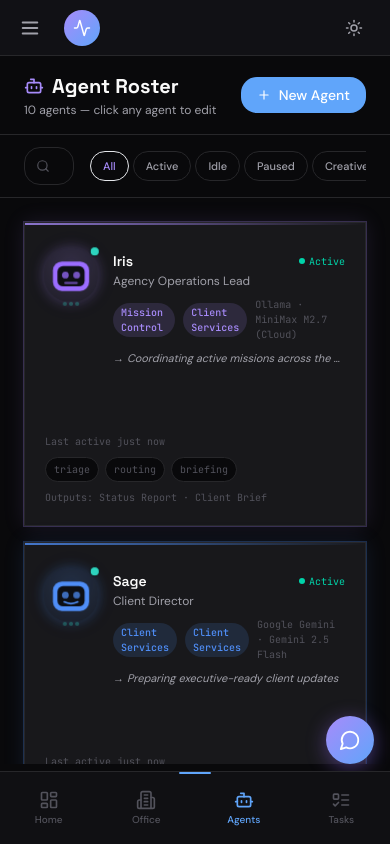
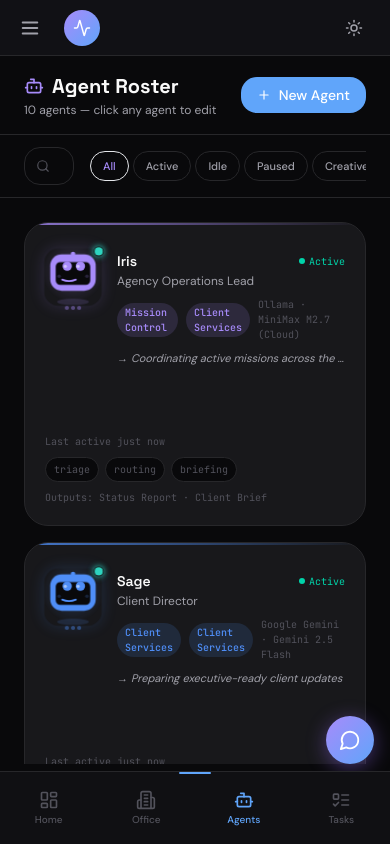
Before and after one commit to moeadas/mission-control, a Next.js app: page /agents in a window 390 px wide. Built offline with nearby package versions, Linux system fonts and the light colour scheme.

Commit message:
fix: improve card design, fix theme consistency, fix hover contrast

```diff
--- a/src/app/pipeline/page.tsx
+++ b/src/app/pipeline/page.tsx
@@ -149,7 +149,7 @@ export default function PipelinesPage() {
                     {/* Header */}
                     <div className="flex items-start justify-between mb-3">
                       <div className="flex-1 min-w-0">
-                        <h3 className="text-sm font-semibold text-[var(--text-primary)] group-hover:text-white transition-colors truncate">
+                        <h3 className="text-sm font-semibold transition-colors truncate" style={{ color: 'var(--text-primary)' }}>
                           {pipeline.name}
                         </h3>
                         <div className="flex items-center gap-2 mt-1">
--- a/src/components/agents/AgentBot.tsx
+++ b/src/components/agents/AgentBot.tsx
@@ -3,73 +3,6 @@
 import React from 'react'
 import { clsx } from 'clsx'
 import { BotAnimation } from '@/lib/types'
-
-const BOT_FACES: Record<string, React.ReactNode> = {
-  'bot-purple': (
-    <svg viewBox="0 0 40 40" fill="none" xmlns="http://www.w3.org/2000/svg">
-      <rect x="4" y="8" width="32" height="26" rx="8" fill="#9b6dff" />
-      <rect x="8" y="12" width="24" height="18" rx="5" fill="#0d0f14" />
-      <circle cx="15" cy="20" r="3" fill="#9b6dff" className="animate-pulse" />
-      <circle cx="25" cy="20" r="3" fill="#9b6dff" className="animate-pulse" />
-      <rect x="14" y="26" width="12" height="2" rx="1" fill="#9b6dff" opacity="0.6" />
-    </svg>
-  ),
-  'bot-cyan': (
-    <svg viewBox="0 0 40 40" fill="none" xmlns="http://www.w3.org/2000/svg">
-      <rect x="4" y="8" width="32" height="26" rx="8" fill="#00d4aa" />
-      <rect x="8" y="12" width="24" height="18" rx="5" fill="#0d0f14" />
-      <circle cx="15" cy="20" r="3" fill="#00d4aa" className="animate-pulse" />
-      <circle cx="25" cy="20" r="3" fill="#00d4aa" className="animate-pulse" />
-      <path d="M13 26 Q20 30 27 26" stroke="#00d4aa" strokeWidth="1.5" fill="none" strokeLinecap="round" />
-    </svg>
-  ),
-  'bot-orange': (
-    <svg viewBox="0 0 40 40" fill="none" xmlns="http://www.w3.org/2000/svg">
-      <rect x="4" y="8" width="32" height="26" rx="8" fill="#ff7c42" />
-      <rect x="8" y="12" width="24" height="18" rx="5" fill="#0d0f14" />
-      <rect x="12" y="18" width="6" height="4" rx="1" fill="#ff7c42" />
-      <rect x="22" y="18" width="6" height="4" rx="1" fill="#ff7c42" />
-      <rect x="15" y="26" width="10" height="2" rx="1" fill="#ff7c42" opacity="0.6" />
-    </svg>
-  ),
-  'bot-pink': (
-    <svg viewBox="0 0 40 40" fill="none" xmlns="http://www.w3.org/2000/svg">
-      <rect x="4" y="8" width="32" height="26" rx="8" fill="#ff5fa0" />
-      <rect x="8" y="12" width="24" height="18" rx="5" fill="#0d0f14" />
-      <circle cx="15" cy="19" r="2.5" fill="#ff5fa0" />
-      <circle cx="25" cy="19" r="2.5" fill="#ff5fa0" />
-      <circle cx="15" cy="19" r="4" fill="none" stroke="#ff5fa0" strokeWidth="0.5" opacity="0.5" className="animate-ping" />
-      <circle cx="25" cy="19" r="4" fill="none" stroke="#ff5fa0" strokeWidth="0.5" opacity="0.5" className="animate-ping" />
-      <rect x="14" y="26" width="12" height="2" rx="1" fill="#ff5fa0" opacity="0.6" />
-    </svg>
-  ),
-  'bot-yellow': (
-    <svg viewBox="0 0 40 40" fill="none" xmlns="http://www.w3.org/2000/svg">
-      <rect x="4" y="8" width="32" height="26" rx="8" fill="#ffd166" />
-      <rect x="8" y="12" width="24" height="18" rx="5" fill="#0d0f14" />
-      <rect x="12" y="17" width="5" height="5" rx="1" fill="#ffd166" />
-      <rect x="23" y="17" width="5" height="5" rx="1" fill="#ffd166" />
-      <rect x="14" y="26" width="12" height="2" rx="1" fill="#ffd166" opacity="0.6" />
-    </svg>
-  ),
-  'bot-blue': (
-    <svg viewBox="0 0 40 40" fill="none" xmlns="http://www.w3.org/2000/svg">
-      <rect x="4" y="8" width="32" height="26" rx="8" fill="#4f8ef7" />
-      <rect x="8" y="12" width="24" height="18" rx="5" fill="#0d0f14" />
-      <circle cx="15" cy="20" r="3" fill="#4f8ef7" className="animate-pulse" />
-      <circle cx="25" cy="20" r="3" fill="#4f8ef7" className="animate-pulse" />
-      <path d="M14 26 Q20 29 26 26" stroke="#4f8ef7" strokeWidth="1.5" fill="none" strokeLinecap="round" />
-    </svg>
-  ),
-}
-
-const ANIMATION_CLASSES: Record<BotAnimation, string> = {
-  idle: 'animate-bot-idle',
-  working: 'animate-bot-working',
-  thinking: 'animate-bot-thinking',
-  resting: 'animate-bot-resting',
-  alert: 'animate-bot-alert',
-}
 
 interface AgentBotProps {
   name: string
@@ -83,6 +16,178 @@ interface AgentBotProps {
   onClick?: () => void
 }
 
+// Cute robot face generator using the agent's unique color
+function RobotFace({ color, size, animation }: { color: string; size: number; animation: BotAnimation }) {
+  const headSize = size * 0.85
+  const eyeY = headSize * 0.38
+  const eyeSize = Math.max(3, headSize * 0.1)
+  const mouthY = headSize * 0.62
+  const antennaY = headSize * 0.08
+  const earSize = headSize * 0.08
+  const earY = headSize * 0.35
+
+  // Determine expression based on animation
+  const isWorking = animation === 'working'
+  const isThinking = animation === 'thinking'
+  const isAlert = animation === 'alert'
+
+  // Eye style
+  const eyeRadius = eyeSize
+  const eyeYOffset = isThinking ? -1 : 0
+
+  // Mouth style
+  const mouthPath = isAlert
+    ? `M ${headSize * 0.35} ${mouthY + 2} Q ${headSize * 0.5} ${mouthY - 2} ${headSize * 0.65} ${mouthY + 2}`
+    : isWorking
+    ? `M ${headSize * 0.35} ${mouthY + 1} Q ${headSize * 0.5} ${mouthY + 4} ${headSize * 0.65} ${mouthY + 1}`
+    : `M ${headSize * 0.35} ${mouthY} Q ${headSize * 0.5} ${mouthY + 3} ${headSize * 0.65} ${mouthY}`
+
+  return (
+    <svg
+      width={size}
+      height={size}
+      viewBox={`0 0 ${size} ${size}`}
+      fill="none"
+      xmlns="http://www.w3.org/2000/svg"
+      style={{ overflow: 'visible' }}
+    >
+      {/* Shadow */}
+      <ellipse
+        cx={size / 2}
+        cy={size - 2}
+        rx={headSize * 0.35}
+        ry={3}
+        fill={color}
+        opacity={0.15}
+      />
+
+      {/* Ears */}
+      <rect
+        x={size * 0.08}
+        y={earY - earSize / 2}
+        width={earSize * 0.8}
+        height={earSize}
+        rx={earSize * 0.3}
+        fill={color}
+        opacity={0.7}
+      />
+      <rect
+        x={size - size * 0.08 - earSize * 0.8}
+        y={earY - earSize / 2}
+        width={earSize * 0.8}
+        height={earSize}
+        rx={earSize * 0.3}
+        fill={color}
+        opacity={0.7}
+      />
+
+      {/* Head */}
+      <rect
+        x={(size - headSize) / 2}
+        y={(size - headSize) / 2}
+        width={headSize}
+        height={headSize * 0.8}
+        rx={headSize * 0.25}
+        fill={color}
+      />
+
+      {/* Face screen */}
+      <rect
+        x={(size - headSize) * 0.5 + headSize * 0.12}
+        y={size * 0.22}
+        width={headSize * 0.76}
+        height={headSize * 0.5}
+        rx={headSize * 0.1}
+        fill="#09090b"
+      />
+
+      {/* Eyes */}
+      <circle
+        cx={size * 0.38}
+        cy={eyeY + eyeYOffset}
+        r={eyeRadius}
+        fill={color}
+        className={isWorking || isThinking ? 'animate-bot-working' : ''}
+      />
+      <circle
+        cx={size * 0.62}
+        cy={eyeY + eyeYOffset}
+        r={eyeRadius}
+        fill={color}
+        className={isWorking || isThinking ? 'animate-bot-working' : ''}
+      />
+
+      {/* Eye shine */}
+      <circle
+        cx={size * 0.38 - eyeRadius * 0.3}
+        cy={eyeY + eyeYOffset - eyeRadius * 0.3}
+        r={eyeRadius * 0.35}
+        fill="white"
+        opacity={0.5}
+      />
+      <circle
+        cx={size * 0.62 - eyeRadius * 0.3}
+        cy={eyeY + eyeYOffset - eyeRadius * 0.3}
+        r={eyeRadius * 0.35}
+        fill="white"
+        opacity={0.5}
+      />
+
+      {/* Mouth */}
+      <path
+        d={mouthPath}
+        stroke={color}
+        strokeWidth={Math.max(1.5, headSize * 0.04)}
+        strokeLinecap="round"
+        fill="none"
+      />
+
+      {/* Antenna */}
+      <line
+        x1={size / 2}
+        y1={(size - headSize) / 2}
+        x2={size / 2}
+        y2={antennaY}
+        stroke={color}
+        strokeWidth={Math.max(1.5, headSize * 0.04)}
+        strokeLinecap="round"
+        opacity={0.6}
+      />
+      <circle
+        cx={size / 2}
+        cy={antennaY}
+        r={Math.max(2, headSize * 0.05)}
+        fill={color}
+        className={isAlert ? 'animate-bot-alert' : ''}
+      />
+
+      {/* Cheek blush for friendly look */}
+      <circle
+        cx={size * 0.24}
+        cy={mouthY - headSize * 0.05}
+        r={headSize * 0.04}
+        fill={color}
+        opacity={0.2}
+      />
+      <circle
+        cx={size * 0.76}
+        cy={mouthY - headSize * 0.05}
+        r={headSize * 0.04}
+        fill={color}
+        opacity={0.2}
+      />
+    </svg>
+  )
+}
+
+const ANIMATION_CLASSES: Record<BotAnimation, string> = {
+  idle: 'animate-bot-idle',
+  working: 'animate-bot-working',
+  thinking: 'animate-bot-thinking',
+  resting: 'animate-bot-idle',
+  alert: 'animate-bot-alert',
+}
+
 export function AgentBot({
   name,
   avatar,
@@ -94,7 +199,13 @@ export function AgentBot({
   className,
   onClick,
 }: AgentBotProps) {
-  const face = BOT_FACES[avatar] || BOT_FACES['bot-blue']
+  const statusColor =
+    status === 'active' ? '#2dd4bf' :
+    status === 'idle' ? '#fbbf24' : '#52525b'
+
+  const glowOpacity =
+    status === 'active' ? 0.25 :
+    status === 'idle' ? 0.12 : 0
 
   return (
     <div
@@ -105,37 +216,45 @@ export function AgentBot({
       {/* Bot container */}
       <div
         className={clsx(
-          'relative rounded-xl p-1 transition-all duration-300',
+          'relative flex items-center justify-center transition-all duration-200',
           ANIMATION_CLASSES[animation],
           status === 'paused' && 'opacity-40 grayscale',
           status === 'idle' && 'opacity-80',
           onClick && 'hover:scale-110'
         )}
         style={{
-          width: size,
-          height: size,
-          background: `radial-gradient(circle at 50% 30%, ${color}30, ${color}10)`,
-          boxShadow: `0 0 12px ${color}40, 0 0 24px ${color}15`,
+          width: size + 4,
+          height: size + 4,
+          borderRadius: (size + 4) * 0.25,
+          background: `radial-gradient(circle at 50% 40%, ${color}${Math.round(glowOpacity * 255).toString(16).padStart(2, '0')}, transparent 70%)`,
+          boxShadow: status !== 'paused' ? `0 0 ${size * 0.3}px ${color}30` : undefined,
         }}
       >
         {/* Status dot */}
         <div
-          className={clsx(
-            'absolute -top-0.5 -right-0.5 w-2.5 h-2.5 rounded-full border border-panel',
-            status === 'active' && 'bg-accent-cyan',
-            status === 'idle' && 'bg-yellow-400',
-            status === 'paused' && 'bg-text-dim'
-          )}
+          className="absolute -top-0.5 -right-0.5 w-2.5 h-2.5 rounded-full border border-[var(--bg-card)]"
+          style={{
+            background: statusColor,
+            boxShadow: status === 'active' ? `0 0 6px ${statusColor}` : 'none',
+          }}
         />
-        {/* Bot face */}
-        <div className="w-full h-full">{face}</div>
 
-        {/* Working indicator */}
+        {/* Robot face */}
+        <RobotFace color={color} size={size} animation={animation} />
+
+        {/* Working dots */}
         {animation === 'working' && (
           <div className="absolute -bottom-1 left-1/2 -translate-x-1/2 flex gap-0.5">
-            <span className="w-1 h-1 rounded-full bg-accent-cyan animate-typing-dot" style={{ animationDelay: '0ms' }} />
-            <span className="w-1 h-1 rounded-full bg-accent-cyan animate-typing-dot" style={{ animationDelay: '200ms' }} />
-            <span className="w-1 h-1 rounded-full bg-accent-cyan animate-typing-dot" style={{ animationDelay: '400ms' }} />
+            {[0, 200, 400].map((delay, i) => (
+              <span
+                key={i}
+                className="w-1 h-1 rounded-full animate-typing-dot"
+                style={{
+                  background: color,
+                  animationDelay: `${delay}ms`,
+                }}
+              />
+            ))}
           </div>
         )}
       </div>
@@ -143,7 +262,7 @@ export function AgentBot({
       {/* Label */}
       {showLabel && (
         <span
-          className="text-[10px] font-mono font-medium text-text-secondary text-center"
+          className="text-[10px] font-medium text-[var(--text-secondary)] text-center max-w-full truncate"
           style={{ color: `${color}cc` }}
         >
           {name}
@@ -152,19 +271,3 @@ export function AgentBot({
     </div>
   )
 }
-
-// Typing dot animation
-const style = `
-@keyframes typing-dot {
-  0%, 60%, 100% { transform: translateY(0); opacity: 0.3; }
-  30% { transform: translateY(-3px); opacity: 1; }
-}
-.animate-typing-dot {
-  animation: typing-dot 1.4s infinite;
-}
-`
-if (typeof document !== 'undefined') {
-  const el = document.createElement('style')
-  el.textContent = style
-  document.head.appendChild(el)
-}
--- a/src/components/dashboard/ActivityFeed.tsx
+++ b/src/components/dashboard/ActivityFeed.tsx
@@ -9,27 +9,27 @@ import { Clock, CheckCircle2, AlertCircle, Loader2, Zap } from 'lucide-react'
 
 const ACTION_CONFIG = {
   started: {
-    icon: <div className="w-2 h-2 rounded-full bg-[#00d4aa] shadow-[0_0_6px_#00d4aa]" />,
-    color: '#00d4aa',
+    icon: <div className="w-2 h-2 rounded-full shadow-[0_0_6px_var(--color-started)]" style={{ background: 'var(--color-started)' }} />,
+    color: 'var(--color-started)',
     label: 'started',
   },
   completed: {
-    icon: <CheckCircle2 size={12} className="text-[#00d4aa]" />,
-    color: '#00d4aa',
+    icon: <CheckCircle2 size={12} style={{ color: 'var(--color-completed)' }} />,
+    color: 'var(--color-completed)',
     label: 'completed',
   },
   thinking: {
-    icon: <Loader2 size={12} className="text-[#9b6dff] animate-spin" />,
-    color: '#9b6dff',
+    icon: <Loader2 size={12} className="animate-spin" style={{ color: 'var(--color-thinking)' }} />,
+    color: 'var(--color-thinking)',
     label: 'thinking',
   },
   error: {
-    icon: <AlertCircle size={12} className="text-[#ff5fa0]" />,
-    color: '#ff5fa0',
+    icon: <AlertCircle size={12} style={{ color: 'var(--color-error)' }} />,
+    color: 'var(--color-error)',
     label: 'error',
   },
   idle: {
-    icon: <div className="w-2 h-2 rounded-full bg-[var(--text-dim)]" />,
+    icon: <div className="w-2 h-2 rounded-full" style={{ background: 'var(--text-dim)' }} />,
     color: 'var(--text-dim)',
     label: 'idle',
   },
@@ -60,7 +60,7 @@ export function ActivityFeed() {
       <div className="px-5 py-4 border-b border-[var(--border-subtle)] flex-shrink-0">
         <div className="flex items-center justify-between">
           <div className="flex items-center gap-2">
-            <div className="w-2 h-2 rounded-full bg-[#00d4aa] animate-pulse shadow-[0_0_6px_#00d4aa]" />
+            <div className="w-2 h-2 rounded-full animate-pulse shadow-[0_0_6px_var(--color-started)]" style={{ background: 'var(--color-started)' }} />
             <h3 className="text-xs font-mono text-[var(--text-secondary)] uppercase tracking-wider">
               Live Activity
             </h3>
--- a/src/components/dashboard/MetricsCards.tsx
+++ b/src/components/dashboard/MetricsCards.tsx
@@ -196,7 +196,7 @@ export function QuickActions() {
                 <Icon size={16} style={{ color: action.color }} />
               </div>
               <div>
-                <span className="text-sm font-medium text-[var(--text-primary)] block group-hover:text-white transition-colors">
+                <span className="text-sm font-medium block transition-colors duration-150" style={{ color: 'var(--text-primary)' }}>
                   {action.label}
                 </span>
                 <span className="text-[11px] text-[var(--text-dim)]">{action.sub}</span>
@@ -360,7 +360,7 @@ export function MissionQueue() {
             >
               <div className="flex items-start justify-between gap-3">
                 <div className="min-w-0">
-                  <p className="text-sm font-medium text-[var(--text-primary)] group-hover:text-white transition-colors truncate">
+                  <p className="text-sm font-medium truncate transition-colors duration-150" style={{ color: 'var(--text-primary)' }}>
                     {mission.title}
                   </p>
                   <p className="text-[11px] text-[var(--text-dim)] mt-1">
--- a/src/components/ui/Card.tsx
+++ b/src/components/ui/Card.tsx
@@ -5,27 +5,37 @@ interface CardProps {
   children: React.ReactNode
   className?: string
   hover?: boolean
-  glow?: string
   onClick?: () => void
   style?: React.CSSProperties
+  padding?: 'none' | 'sm' | 'md' | 'lg'
 }
 
-export function Card({ children, className, hover, glow, onClick, style }: CardProps) {
-  const glowStyle = glow
-    ? { boxShadow: `0 0 0 1px ${glow}40, 0 0 20px ${glow}20`, ...style }
-    : style
+export function Card({
+  children,
+  className,
+  hover,
+  onClick,
+  style,
+  padding = 'md',
+}: CardProps) {
+  const paddingClass = {
+    none: '',
+    sm: 'p-3',
+    md: 'p-5',
+    lg: 'p-6',
+  }[padding]
 
   return (
     <div
       onClick={onClick}
       className={clsx(
-        'bg-card border border-border rounded-card p-5',
-        hover && 'cursor-pointer transition-all duration-150 hover:border-border-glow hover:shadow-lg',
-        glow && 'shadow-[0_0_20px_rgba(0,0,0,0.3)]',
+        'bg-[var(--bg-card)] border border-[var(--border)] rounded-xl',
+        paddingClass,
+        hover && 'cursor-pointer transition-colors duration-150 hover:border-[var(--border-glow)] hover:bg-[var(--bg-elevated)]',
         onClick && 'cursor-pointer',
         className
       )}
-      style={glowStyle}
+      style={style}
     >
       {children}
     </div>
--- a/src/config/skills/art-direction.json
+++ b/src/config/skills/art-direction.json
@@ -106,7 +106,7 @@
   ],
   "agents": [
     "finn",
-    "nova-studio"
+    "lyra"
   ],
   "pipelines": [],
   "metadata": {
--- a/src/lib/pipeline-execution.ts
+++ b/src/lib/pipeline-execution.ts
@@ -73,13 +73,13 @@ function getAgentForRole(
   const roleMap: Record<string, string[]> = {
     'client-services': ['sage'],
     'orchestration': ['iris', 'piper'],
-    'creative': ['finn', 'echo', 'nova-studio'],
+    'creative': ['finn', 'echo', 'lyra'],
     'media': ['nova', 'dex'],
     'research': ['atlas'],
     'strategy': ['maya'],
     'brand-strategist': ['maya'],
     'copy': ['echo'],
-    'visual-producer': ['nova-studio'],
+    'visual-producer': ['lyra'],
     'media-planner': ['nova'],
     'performance': ['dex'],
     'content-strategist': ['maya'],
--- a/src/lib/server/ai.ts
+++ b/src/lib/server/ai.ts
@@ -157,7 +157,7 @@ export function inferRoutingContext(input: {
     { keywords: ['timeline', 'schedule', 'handoff', 'traffic', 'resourcing'], agentId: 'piper' },
     { keywords: ['creative concept', 'creative direction', 'campaign concept', 'concept'], agentId: 'finn' },
     { keywords: ['content calendar', 'caption', 'script', 'copy', 'content'], agentId: 'echo' },
-    { keywords: ['visual', 'design', 'asset', 'image', 'nano banana'], agentId: 'nova-studio' },
+    { keywords: ['visual', 'design', 'asset', 'image', 'nano banana'], agentId: 'lyra' },
     { keywords: ['media plan', 'budget', 'channel', 'ads', 'forecast'], agentId: 'nova' },
     { keywords: ['excel', 'spreadsheet', 'kpi', 'pacing', 'budget sheet'], agentId: 'dex' },
     { keywords: ['research', 'competitor', 'trend', 'seo', 'audit'], agentId: 'atlas' },
```
Also changed, not shown: src/app/config/page.tsx (+4 -4 lines), src/app/pipeline/[id]/page.tsx (+4 -4 lines), src/app/settings/page.tsx (+8 -1 lines), src/components/layout/Sidebar.tsx (+52 -72 lines).
